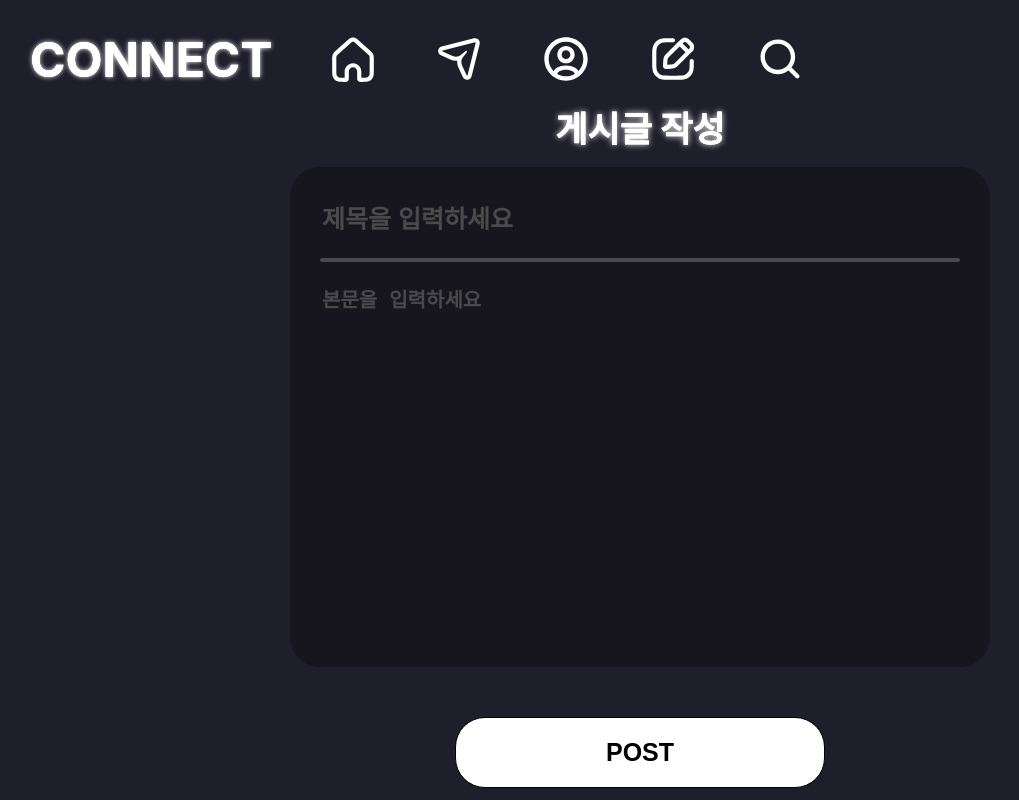
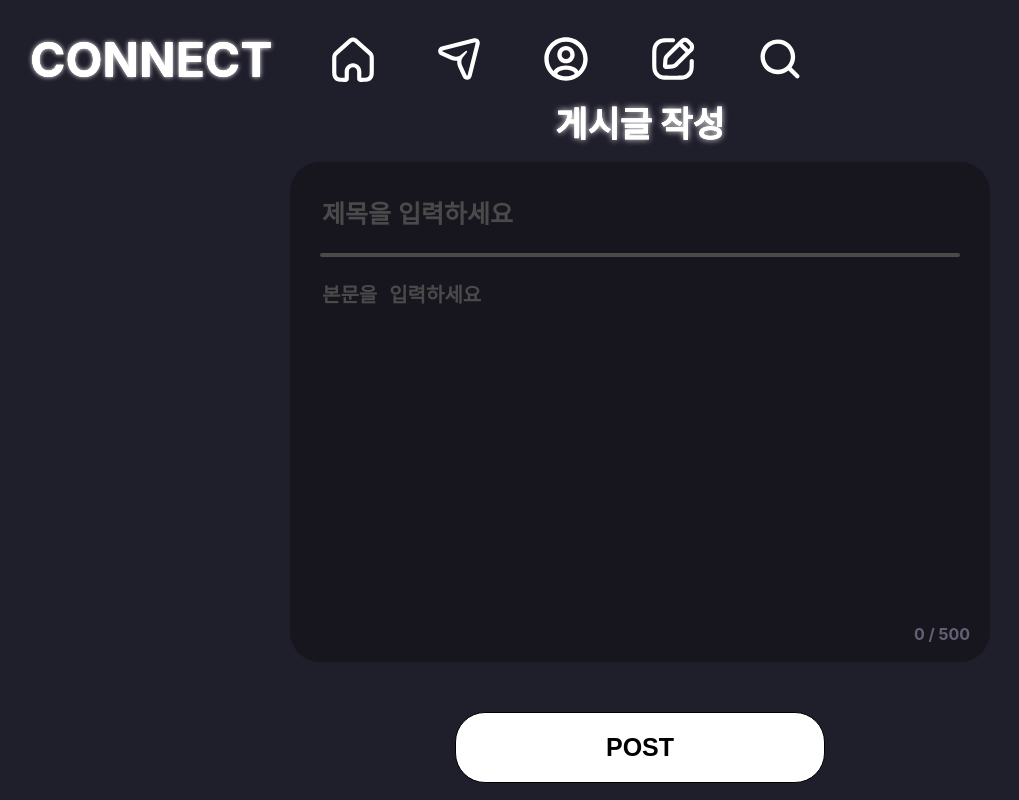
Before and after one commit to tlsgmltjd/connect-client, a React (Vite) app: page /boards in a window 1280 px wide. Shown: the whole page, without its empty margins (0-1019 px from the left). Built offline with nearby package versions, Linux system fonts and the light colour scheme; sample sign-in values are in the browser's storage.

Commit message:
Add board valid

```diff
--- a/src/App.jsx
+++ b/src/App.jsx
@@ -7,10 +7,12 @@ import Header from "./components/Header";
 function App() {
   return (
     <>
-      <Header />
       <Routes>
         <Route path="/signup/*" element={<P.SignupPage />} />
         <Route path="/login" element={<P.LoginPage />} />
+      </Routes>
+      <Header />
+      <Routes>
         <Route path="/" element={<PrivateRoute element={<P.MainPage />} />} />
         <Route
           path="/boards"
--- a/src/pages/BoardPage/index.jsx
+++ b/src/pages/BoardPage/index.jsx
@@ -1,17 +1,46 @@
+import { useState } from "react";
 import * as S from "./style";
 
 export default function BoardPage() {
+  const [title, setTitle] = useState("");
+  const [content, setContent] = useState("");
+  const [error, setError] = useState(null);
+
   return (
     <S.BoardContainer>
       <S.Title>게시글 작성</S.Title>
-      <S.BoardForm>
+      <S.BoardForm
+        onSubmit={(e) => {
+          e.preventDefault();
+          if (title.length < 3 || content.length < 3) {
+            setError("3글자 이상으로 입력해주세요.");
+          }
+          if (content.length > 500) {
+            setError("너무 길어요.");
+          }
+        }}
+      >
         <S.BoardBox>
-          <S.TitleInput placeholder="제목을 입력하세요" />
+          <S.TitleInput
+            value={title}
+            onChange={(e) => setTitle(e.target.value)}
+            placeholder="제목을 입력하세요"
+            required
+          />
           <S.Border />
-          <S.ContentInput placeholder="본문을 입력하세요" />
+          <S.ContentInput
+            value={content}
+            onChange={(e) => setContent(e.target.value)}
+            placeholder="본문을 입력하세요"
+            required
+          />
+          <S.CountTitle count={content.length}>
+            {content.length + " / 500"}
+          </S.CountTitle>
         </S.BoardBox>
         <S.SubmitButton>POST</S.SubmitButton>
       </S.BoardForm>
+      <S.ErrorMessage>{error}</S.ErrorMessage>
     </S.BoardContainer>
   );
 }
--- a/src/pages/BoardPage/style.js
+++ b/src/pages/BoardPage/style.js
@@ -19,6 +19,7 @@ export const BoardBox = styled.article`
   flex-direction: column;
   align-items: center;
   justify-content: center;
+  position: relative;
 `;
 
 export const BoardForm = styled.form`
@@ -84,3 +85,17 @@ export const SubmitButton = styled.button`
     transition: 0.3s ease;
   }
 `;
+
+export const CountTitle = styled.div`
+  color: ${({ count }) => (count >= 500 ? "#EC5353" : "#626274")};
+  position: absolute;
+  right: 20px;
+  bottom: 20px;
+`;
+
+export const ErrorMessage = styled.span`
+  color: #ec5353;
+  font-size: 15px;
+  margin-top: 10px;
+  height: 15px;
+`;
```
